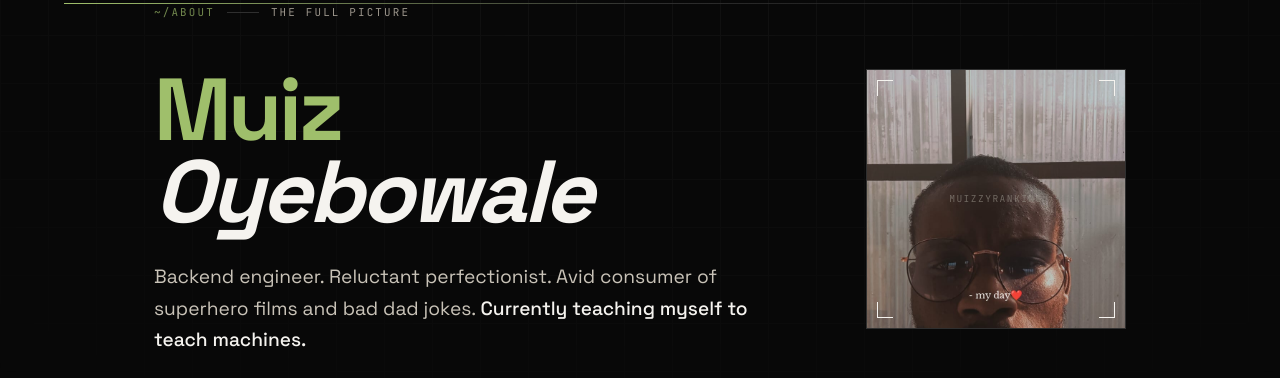
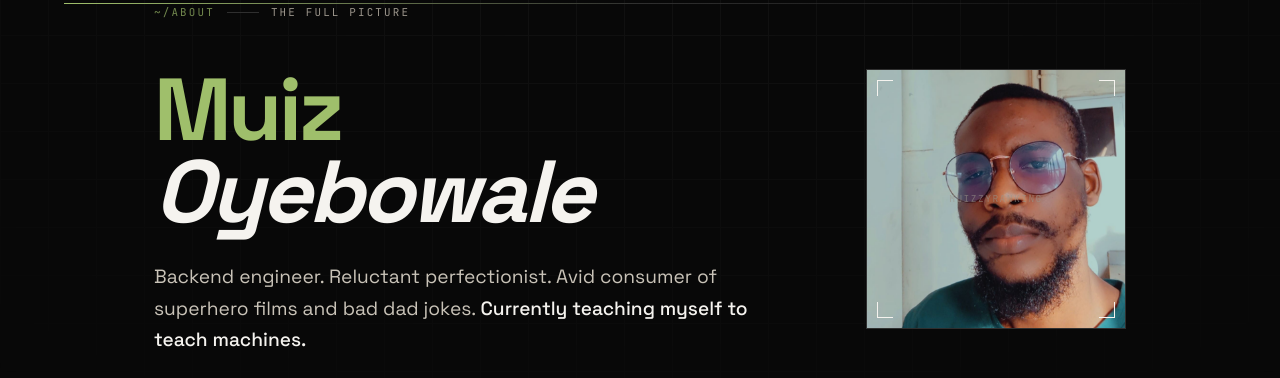
Before and after one commit to Muizzyranking/muizzyranking-portfolio, a Next.js app: page /about in a window 1280 px wide. Shown: the part 157-535 px from the top of the page. Built offline with nearby package versions, Linux system fonts and the light colour scheme; no server answers; a web font is replaced by a local one.

Commit message:
chore: change picture

```diff
--- a/src/components/sections/about/Hero.tsx
+++ b/src/components/sections/about/Hero.tsx
@@ -197,7 +197,7 @@ export default function AboutHero() {
               flexShrink: 0,
             }}
           >
-            <Image src="/muizzy.jpeg" alt="Muiz Oyebowale" fill sizes="(max-width: 700px) 85vw, 260px" style={{ objectFit: "cover" }} quality={90} />
+            <Image src="/muizzy.png" alt="Muiz Oyebowale" fill sizes="(max-width: 700px) 85vw, 260px" style={{ objectFit: "cover" }} quality={90} />
 
             {[
               { top: "10px", left: "10px", borderTop: "1px solid", borderLeft: "1px solid" },
```
Also changed, not shown: public/muizzy.png (added).
